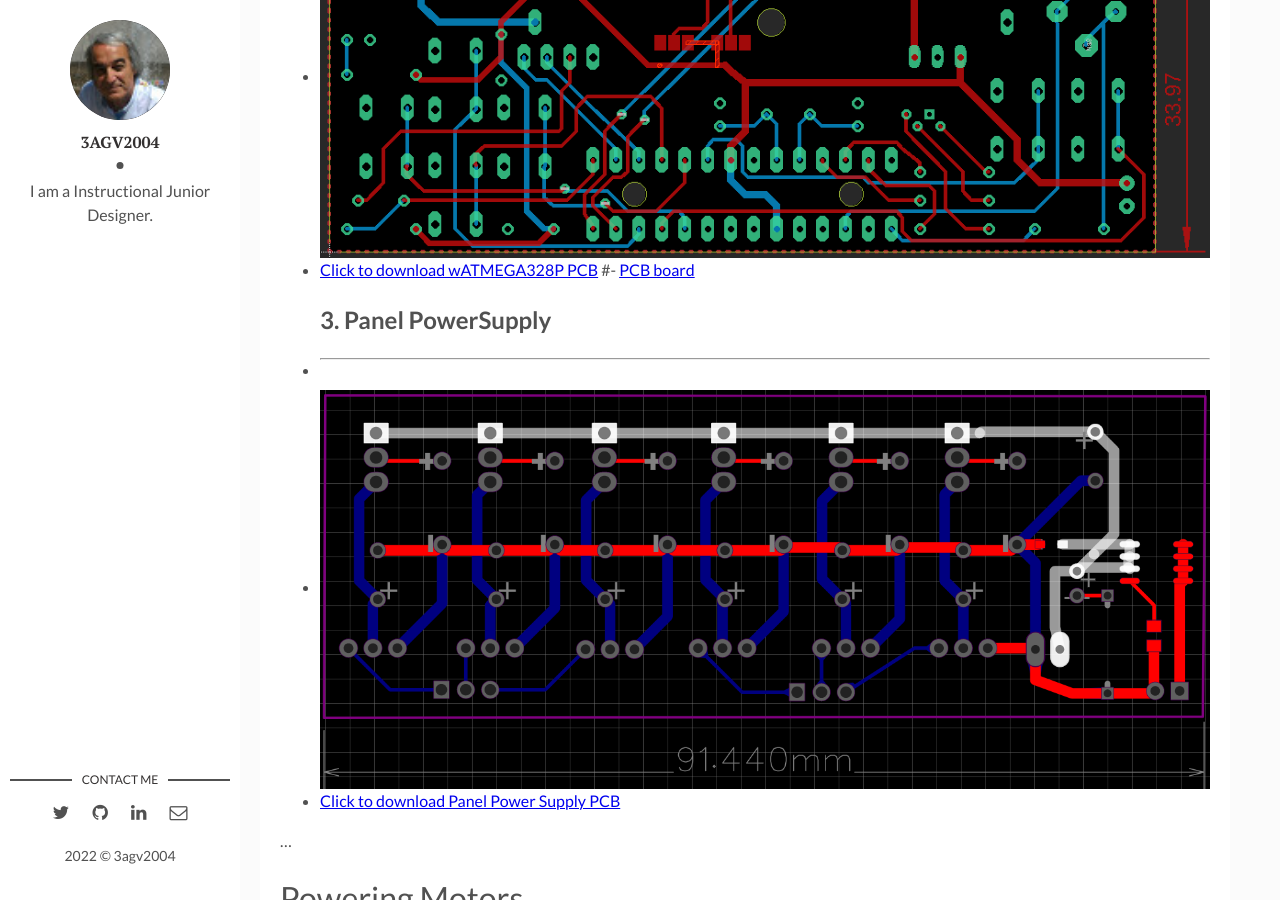
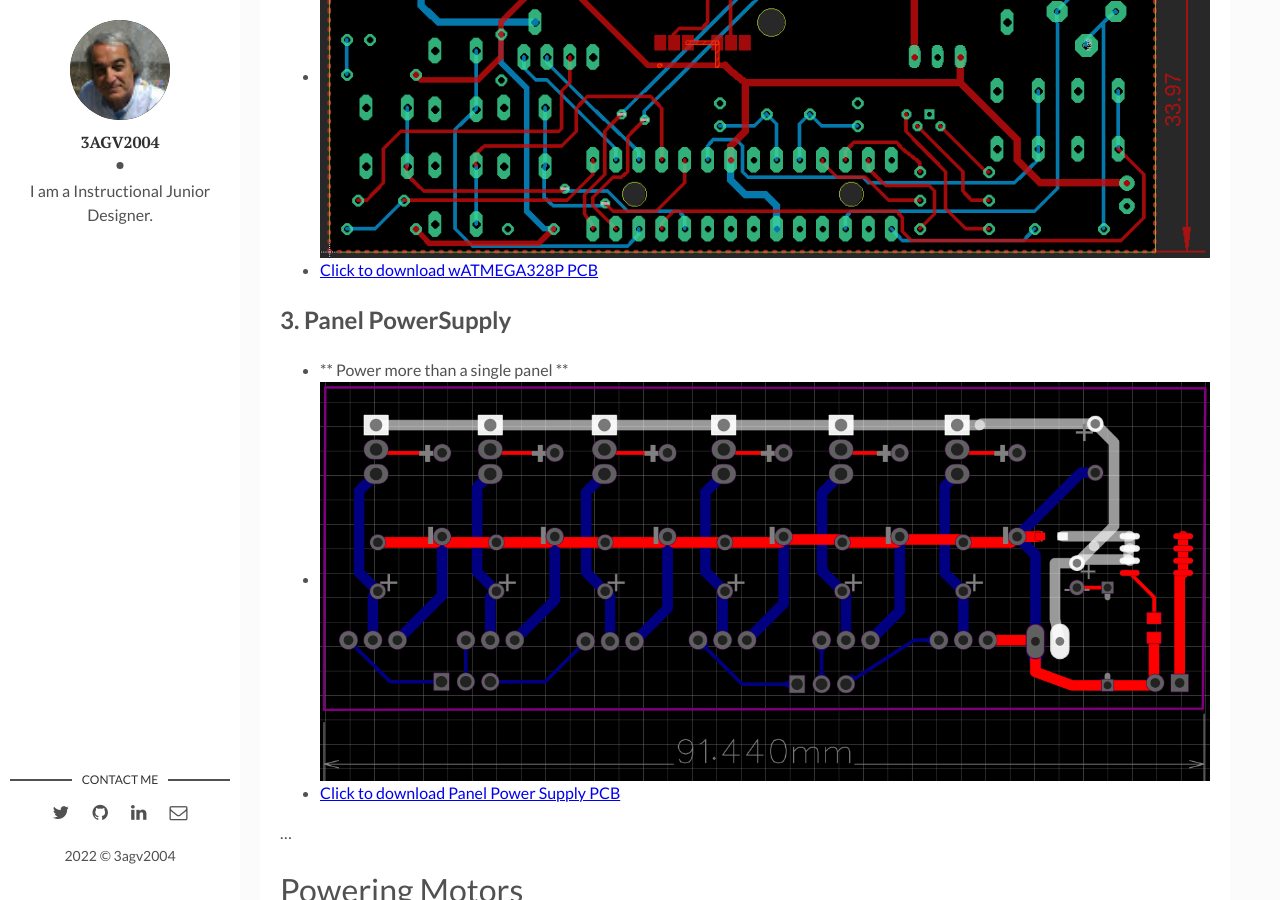
Before and after one commit to ROBOTICronics/ROBOTICronics.github.io, a Jekyll site: the page built from _posts/2017-04-06-welcome-to-ROBOTICronics.markdown, in a window 1280 px wide and 900 px high, scrolled down 1396 px. Built offline with Jekyll 4.4.1, drawn with Linux system fonts in a browser that asks for light colours; comment, search, counter and statistics services are not loaded.

Commit message:
Update 2017-04-06-welcome-to-ROBOTICronics.markdown

```diff
--- a/_posts/2017-04-06-welcome-to-ROBOTICronics.markdown
+++ b/_posts/2017-04-06-welcome-to-ROBOTICronics.markdown
@@ -11,13 +11,14 @@
   - **using OLEDs** -
   - ![1st Board]({{site.baseurl}}/assets/img/learnOLEDs.png)
   - <a href="https://github.com/ROBOTICronics/PCB/tree/main/xMM/learnOLEDs.zip" download="wATMEGA328P">Click to download learnOLEDs PCB</a>
+
 ## 2.  StandardPCB
   - **w/ ATMEGA328P**
   - ![2nd Board]({{site.baseurl}}/assets/img/wATMEGA328P.png)
   - <a href="https://github.com/ROBOTICronics/PCB/tree/main/xMM/wATMEGA328P.zip" download="wATMEGA328P">Click to download wATMEGA328P PCB</a>
-#- [PCB board](https://github.com/ROBOTICronics/PCB/tree/main/xMM/wATMEGA328P.zip" download wATMEGA328P PCB")
+
 ## 3. Panel PowerSupply
-  - ** **
+  - ** Power more than a single panel **
   - ![3rd Board]({{site.baseurl}}/assets/img/panelpowersupply.png)
   - <a href="https://github.com/ROBOTICronics/PCB/tree/main/xMM/panel-power-supply.zip" download="panel-power-supplyP">Click to download Panel Power Supply PCB</a>
 
```
